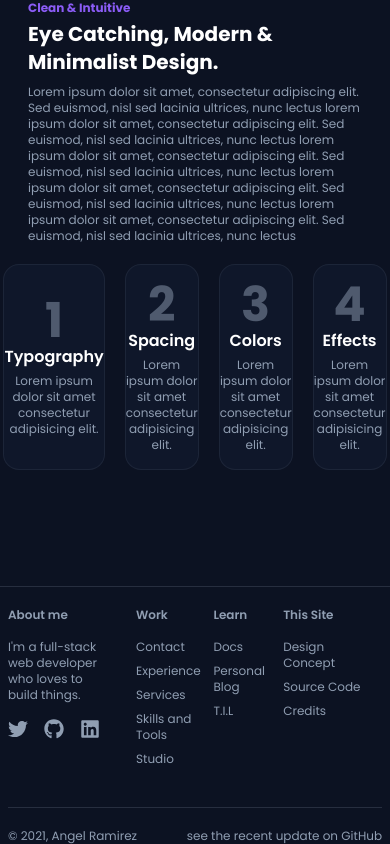
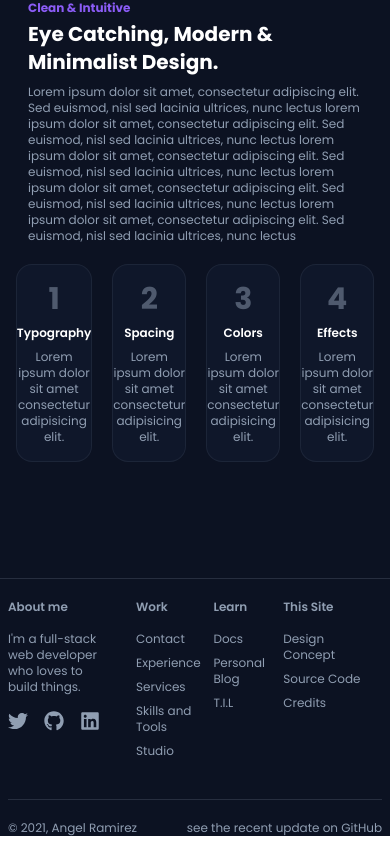
Before and after one commit to ImJars/Development-full-coding, a React (Vite) app: page / in a window 390 px wide. Shown: the part 1424-2268 px from the top of the page. Built offline with nearby package versions, Linux system fonts and the light colour scheme.

Commit message:
Update card-number.jsx

```diff
--- a/src/components/home/card-number.jsx
+++ b/src/components/home/card-number.jsx
@@ -15,7 +15,7 @@ function CardNumber({ number, title, text }) {
                         className='flex justify-center items-center'
                     >
                         <h1
-                            className='text-5xl sm:text-7xl font-bold text-text-general opacity-50'
+                            className='text-3xl sm:text-7xl font-bold text-text-general opacity-50'
                         >
                             { number }
                         </h1>
@@ -24,12 +24,12 @@ function CardNumber({ number, title, text }) {
                         className='flex flex-col items-center justify-center'
                     >
                         <h1
-                            className='font-semibold sm:font-bold'
+                            className='font-semibold sm:font-bold text-xs sm:text-base mt-2'
                         >
                             { title }
                         </h1>
                         <h2
-                            className='text-text-general text-xs sm:text-sm mt-1 text-center'
+                            className='text-text-general text-xs sm:text-sm mt-2 text-center'
                         >
                             { text }
                         </h2>
```
